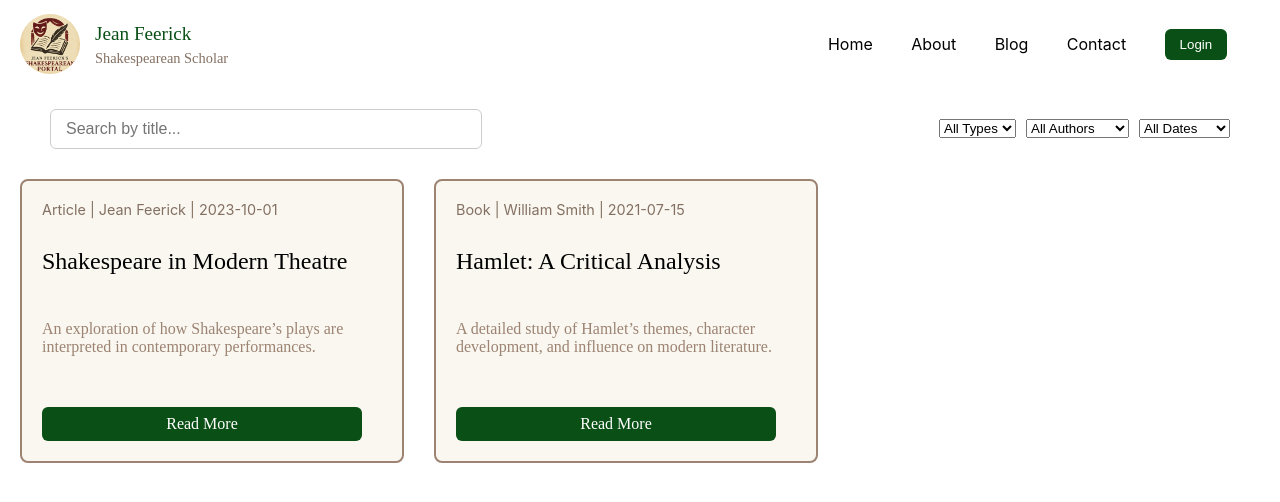
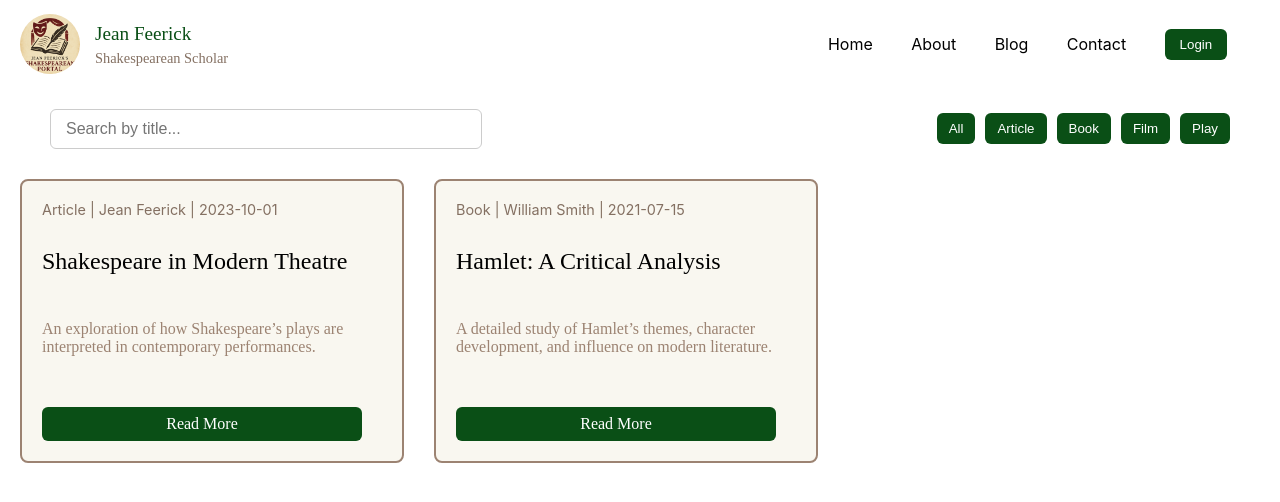
Before and after one commit to leblanbe/JeanWebsite, a React (Create React App) app in the folder jean-website/: page /blog in a window 1280 px wide. Shown: the top 502 px of the page. Built offline with nearby package versions, Linux system fonts and the light colour scheme.

Commit message:
Update Blog.js
fix filter appearance

```diff
--- a/jean-website/src/pages/Blog.js
+++ b/jean-website/src/pages/Blog.js
@@ -119,19 +119,12 @@ function Blog({ loggedInUser }) {
         />
 
         {/* Filters */}
-        <div className="filters-fullwidth">
-          <select value={filterType} onChange={(e) => setFilterType(e.target.value)}>
-            <option value="">All Types</option>
-            {uniqueTypes.map(type => <option key={type} value={type}>{type}</option>)}
-          </select>
-          <select value={filterAuthor} onChange={(e) => setFilterAuthor(e.target.value)}>
-            <option value="">All Authors</option>
-            {uniqueAuthors.map(author => <option key={author} value={author}>{author}</option>)}
-          </select>
-          <select value={filterDate} onChange={(e) => setFilterDate(e.target.value)}>
-            <option value="">All Dates</option>
-            {uniqueDates.map(date => <option key={date} value={date}>{date}</option>)}
-          </select>
+    <div className="filters-fullwidth">
+          <button onClick={() => setFilterType('')}>All</button>
+          <button onClick={() => setFilterType('Article')}>Article</button>
+          <button onClick={() => setFilterType('Book')}>Book</button>
+          <button onClick={() => setFilterType('Film')}>Film</button>
+          <button onClick={() => setFilterType('Play')}>Play</button>
         </div>
       </section>
 
```
